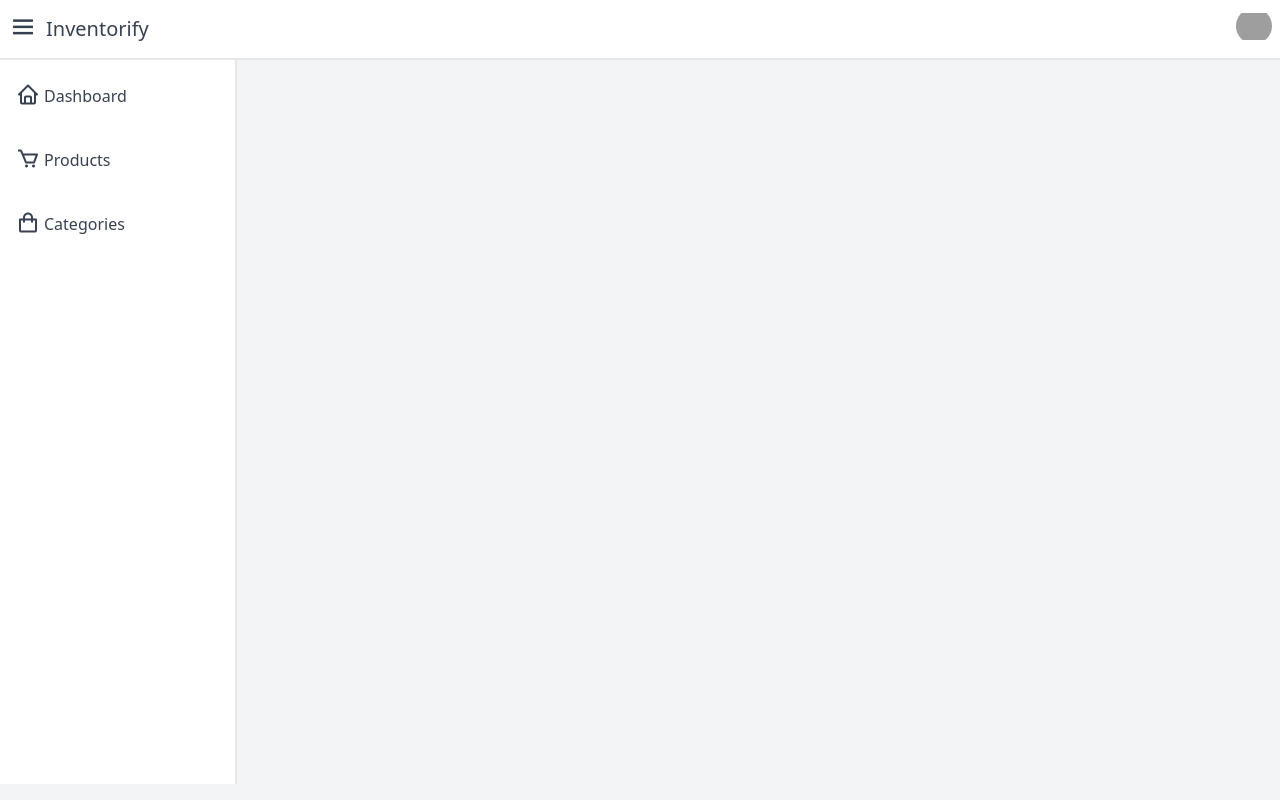
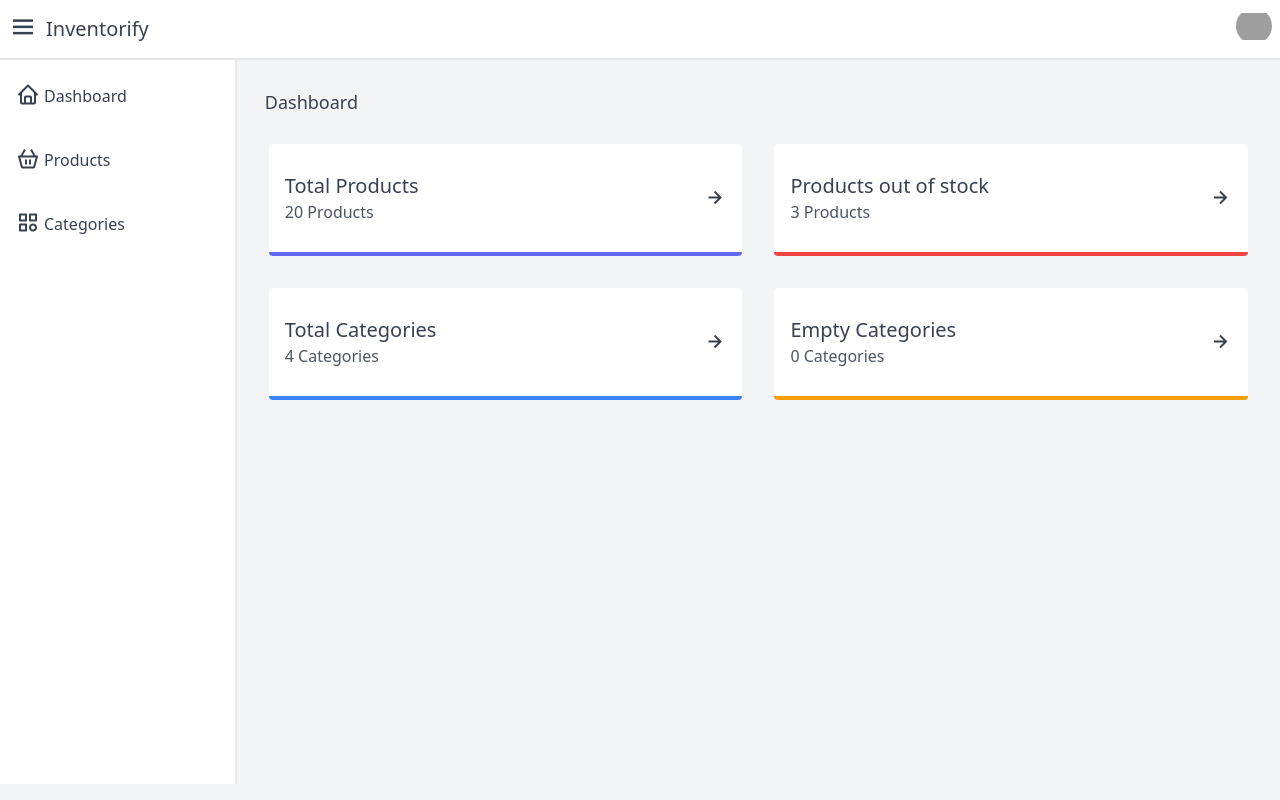
Before and after one commit to quyumkehinde/inventorify, a Flask app: page /dashboard in a window 1280 px wide. Run offline with Flask 2, Linux system fonts and the light colour scheme; a user stored in the database is signed in; grey boxes are pictures that could not be loaded.

Commit message:
feat: setup dashboard routes

```diff
--- a/app.py
+++ b/app.py
@@ -17,7 +17,6 @@ app.secret_key = os.getenv('SECRET_KEY', 'somesecretkey')
 
 @app.get('/')
 def index():
-
     return render_template('home.html')
 
 
@@ -64,7 +63,9 @@ def login_post(request):
 
 @app.get('/dashboard')
 def dashboard():
-    return render_template('auth/dashboard.j2')
+    if not session.get('user_id'):
+        return redirect('/login')
+    return render_template('auth/dashboard.html')
 
 
 @app.errorhandler(422)
--- /dev/null
+++ b/templates/auth/dashboard.html
@@ -0,0 +1,51 @@
+{% extends 'auth/layout.j2' %}
+
+{% block title %}Register{% endblock %}</h1>
+
+{% block main %}
+<div class="m-3 text-lg">
+  Dashboard
+</div>
+
+<div class="flex flex-wrap justify-between">
+  <div class="w-full lg:w-1/2 p-4">
+    <a href="/products"
+      class="p-4 border-b-4 border-indigo-500 flex justify-between items-center py-7 bg-white rounded">
+      <div>
+        <h3 class="text-xl font-regular">Total Products</h3>
+        <span class="text-gray-600">20 Products</span>
+      </div>
+      <i class="bx bx-right-arrow-alt text-2xl"></i>
+    </a>
+  </div>
+  <div class="w-full lg:w-1/2 p-4">
+    <a href="/products" class="p-4 border-b-4 border-red-500 flex justify-between items-center py-7 bg-white rounded">
+      <div>
+        <h3 class="text-xl font-regular">Products out of stock</h3>
+        <span class="text-gray-600">3 Products</span>
+      </div>
+      <i class="bx bx-right-arrow-alt text-2xl"></i>
+    </a>
+  </div>
+  <div class="w-full lg:w-1/2 p-4">
+    <a href="/categories"
+      class="p-4 border-b-4 border-blue-500 flex justify-between items-center py-7 bg-white rounded">
+      <div>
+        <h3 class="text-xl font-regular">Total Categories</h3>
+        <span class="text-gray-600">4 Categories</span>
+      </div>
+      <i class="bx bx-right-arrow-alt text-2xl"></i>
+    </a>
+  </div>
+  <div class="w-full lg:w-1/2 p-4">
+    <a href="/categories"
+      class="p-4 border-b-4 border-yellow-500 flex justify-between items-center py-7 bg-white rounded">
+      <div>
+        <h3 class="text-xl font-regular">Empty Categories</h3>
+        <span class="text-gray-600">0 Categories</span>
+      </div>
+      <i class="bx bx-right-arrow-alt text-2xl"></i>
+    </a>
+  </div>
+</div>
+{% endblock %}
--- a/templates/auth/dashboard.j2
+++ /dev/null
@@ -1,15 +0,0 @@
-{% extends 'auth/layout.j2' %}
-
-{% block header %}
-<h1>{% block title %}Register{% endblock %}</h1>
-{% endblock %}
-
-{% block content %}
-<form method="post">
-  <label for="username">Username</label>
-  <input name="username" id="username" required>
-  <label for="password">Password</label>
-  <input type="password" name="password" id="password" required>
-  <input type="submit" value="Register">
-</form>
-{% endblock %}
--- a/templates/auth/layout.j2
+++ b/templates/auth/layout.j2
@@ -63,18 +63,18 @@
       <!-- aside -->
       <aside class="flex w-72 flex-col space-y-2 border-r-2 border-gray-200 bg-white p-2" style="height: 90.5vh"
         x-show="asideOpen">
-        <a href="#" class="flex items-center space-x-1 rounded-md px-2 py-3 hover:bg-gray-100 hover:text-blue-600">
+        <a href="/dashboard" class="flex items-center space-x-1 rounded-md px-2 py-3 hover:bg-gray-100 hover:text-blue-600">
           <span class="text-2xl"><i class="bx bx-home"></i></span>
           <span>Dashboard</span>
         </a>
 
-        <a href="#" class="flex items-center space-x-1 rounded-md px-2 py-3 hover:bg-gray-100 hover:text-blue-600">
-          <span class="text-2xl"><i class="bx bx-cart"></i></span>
+        <a href="/products" class="flex items-center space-x-1 rounded-md px-2 py-3 hover:bg-gray-100 hover:text-blue-600">
+          <span class="text-2xl"><i class="bx bx-basket"></i></span>
           <span>Products</span>
         </a>
 
-        <a href="#" class="flex items-center space-x-1 rounded-md px-2 py-3 hover:bg-gray-100 hover:text-blue-600">
-          <span class="text-2xl"><i class="bx bx-shopping-bag"></i></span>
+        <a href="/categories" class="flex items-center space-x-1 rounded-md px-2 py-3 hover:bg-gray-100 hover:text-blue-600">
+          <span class="text-2xl"><i class="bx bx-category"></i></span>
           <span>Categories</span>
         </a>
       </aside>
```
